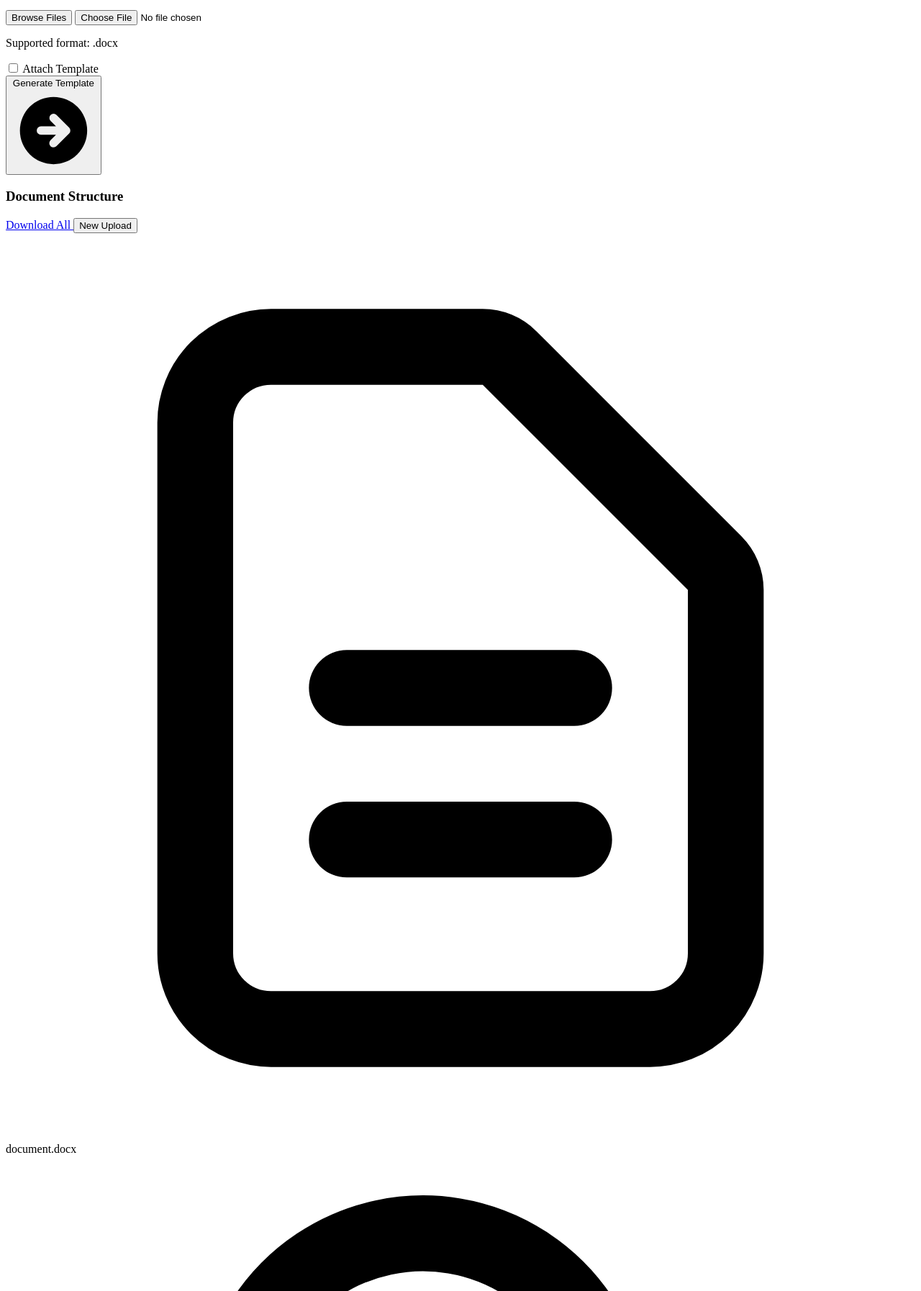
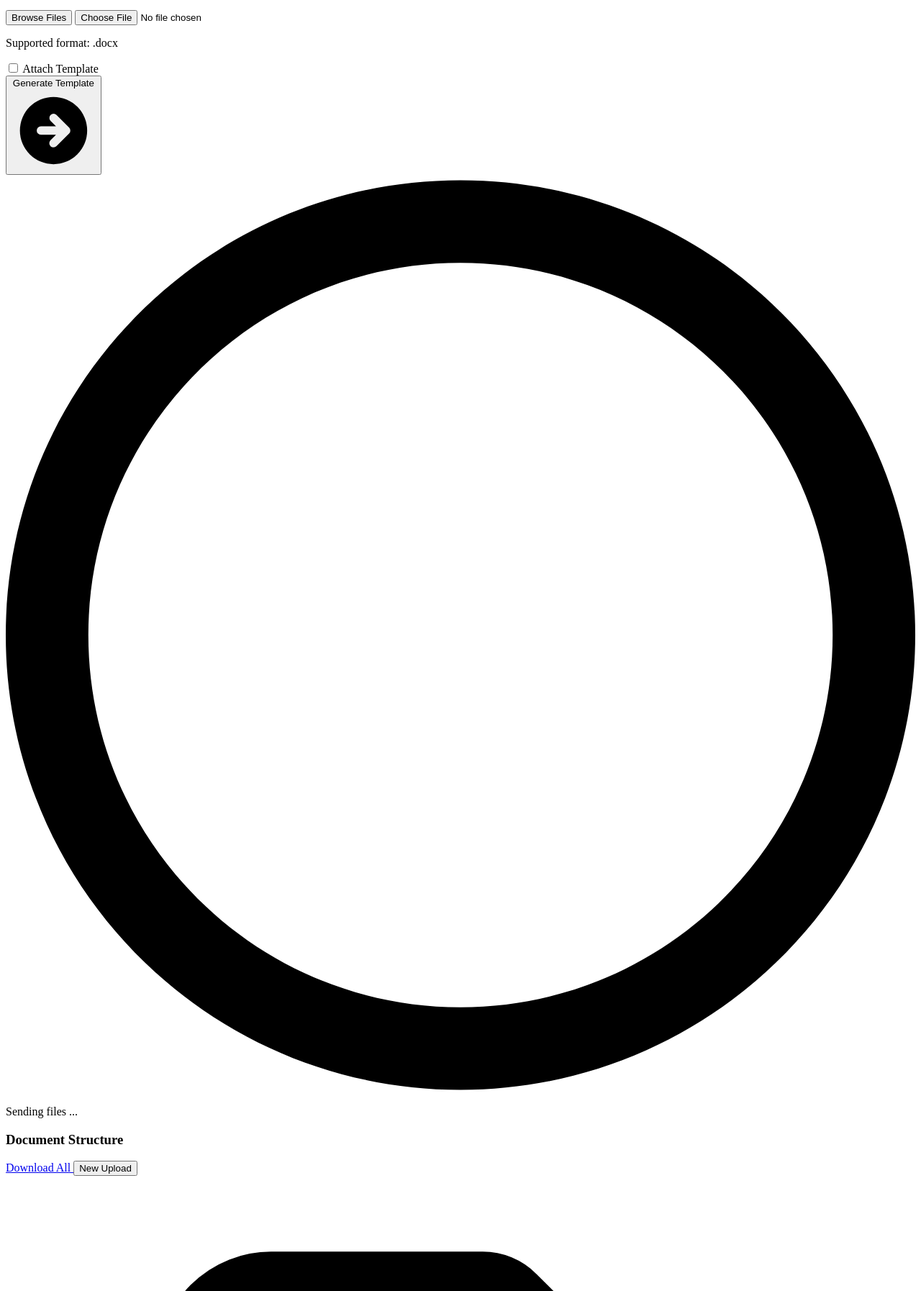
Before and after one commit to Statts-AU/BIGPIAI, a Flask app: template app/templates/home/section5.html in a window 1280 px wide. Shown: the part 1432-3226 px from the top of the page at 72% size. Run offline with Flask 3, Linux system fonts and the light colour scheme; the template is opened without the code that fills it, so the values that code supplies are empty.

Commit message:
ui change

```diff
--- a/app/templates/home/section5.html
+++ b/app/templates/home/section5.html
@@ -114,6 +114,18 @@
                 </div >
               </div >
               <div class = "terminal-content  h-80 overflow-y-auto " id ="typingContainer" >
+                <div class="flex items-start space-x-3 message-item">
+                  <span class="text-green-500 loading-icon">
+                    <svg aria-hidden="true" class="inline w-4 h-4 text-gray-200 animate-spin dark:text-gray-600 fill-blue-600" viewBox="0 0 100 101" fill="none" xmlns="http://www.w3.org/2000/svg">
+                      <path d="M100 50.5908C100 78.2051 77.6142 100.591 50 100.591C22.3858 100.591 0 78.2051 0 50.5908C0 22.9766 22.3858 0.59082 50 0.59082C77.6142 0.59082 100 22.9766 100 50.5908ZM9.08144 50.5908C9.08144 73.1895 27.4013 91.5094 50 91.5094C72.5987 91.5094 90.9186 73.1895 90.9186 50.5908C90.9186 27.9921 72.5987 9.67226 50 9.67226C27.4013 9.67226 9.08144 27.9921 9.08144 50.5908Z" fill="currentColor"/>
+                      <path d="M93.9676 39.0409C96.393 38.4038 97.8624 35.9116 97.0079 33.5539C95.2932 28.8227 92.871 24.3692 89.8167 20.348C85.8452 15.1192 80.8826 10.7238 75.2124 7.41289C69.5422 4.10194 63.2754 1.94025 56.7698 1.05124C51.7666 0.367541 46.6976 0.446843 41.7345 1.27873C39.2613 1.69328 37.813 4.19778 38.4501 6.62326C39.0873 9.04874 41.5694 10.4717 44.0505 10.1071C47.8511 9.54855 51.7191 9.52689 55.5402 10.0491C60.8642 10.7766 65.9928 12.5457 70.6331 15.2552C75.2735 17.9648 79.3347 21.5619 82.5849 25.841C84.9175 28.9121 86.7997 32.2913 88.1811 35.8758C89.083 38.2158 91.5421 39.6781 93.9676 39.0409Z" fill="currentFill"/>
+                    </svg>
+                  </span>
+                  <p class="typing-text-1 text-white text-left" style="opacity: 1; animation: 2s steps(40) 0s 1 normal forwards typing, 0.75s step-end 0s infinite blink;">
+                    Sending files ...
+                  </p>
+                </div>
+
               </div >
               <div class="w-full bg-gray-200 rounded-full h-1 mt-1">
                 <div
```
